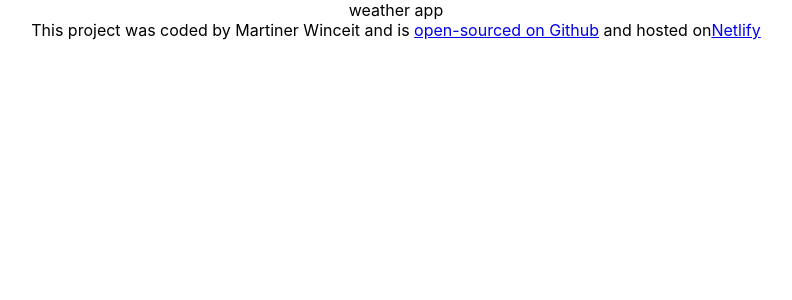
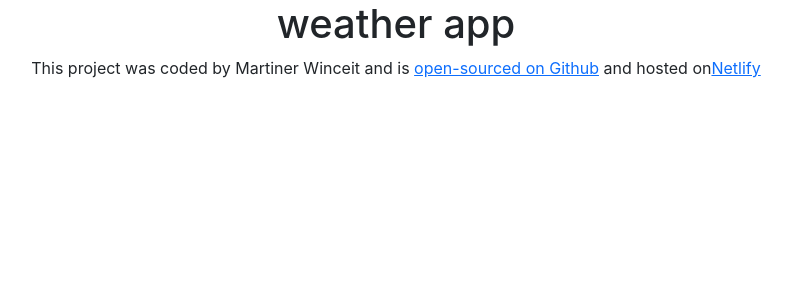
Before and after one commit to Techgirlie-martinermars/react-weather-app, a React (Create React App) app: page / in a window 1280 px wide. Shown: the top 300 px of the page, without its empty margins (244-1036 px from the left). Built offline with nearby package versions, Linux system fonts and the light colour scheme.

Commit message:
imported bootstrap

```diff
--- a/package.json
+++ b/package.json
@@ -6,6 +6,7 @@
     "@testing-library/jest-dom": "^5.17.0",
     "@testing-library/react": "^13.4.0",
     "@testing-library/user-event": "^13.5.0",
+    "bootstrap": "^5.3.3",
     "react": "^18.3.1",
     "react-dom": "^18.3.1",
     "react-scripts": "5.0.1",
--- a/src/App.js
+++ b/src/App.js
@@ -4,7 +4,8 @@
 export default function App() {
   return (
     <div className="App">
-      weather app
+      <div classname="container">
+        <h1>weather app</h1>
         <footer>
           This project was coded by Martiner Winceit and is {""}
           <a
@@ -23,5 +24,6 @@
           </a>
         </footer>
       </div>
+    </div>
   );
 }
--- a/src/index.js
+++ b/src/index.js
@@ -1,17 +1,13 @@
-import React from 'react';
-import ReactDOM from 'react-dom/client';
-import './index.css';
-import App from './App';
-import reportWebVitals from './reportWebVitals';
+import React from "react";
+import ReactDOM from "react-dom/client";
+import "bootstrap/dist/css/bootstrap.css";
+import "./index.css";
+import App from "./App";
+import reportWebVitals from "./reportWebVitals";
 
-const root = ReactDOM.createRoot(document.getElementById('root'));
+const root = ReactDOM.createRoot(document.getElementById("root"));
 root.render(
   <React.StrictMode>
     <App />
   </React.StrictMode>
 );
-
-// If you want to start measuring performance in your app, pass a function
-// to log results (for example: reportWebVitals(console.log))
-// or send to an analytics endpoint. Learn more: https://bit.ly/CRA-vitals
-reportWebVitals();
```
Also changed, not shown: 1 other file (tests, documents, lock files or other folders). Lines whose indentation alone changed are shown as unchanged.
